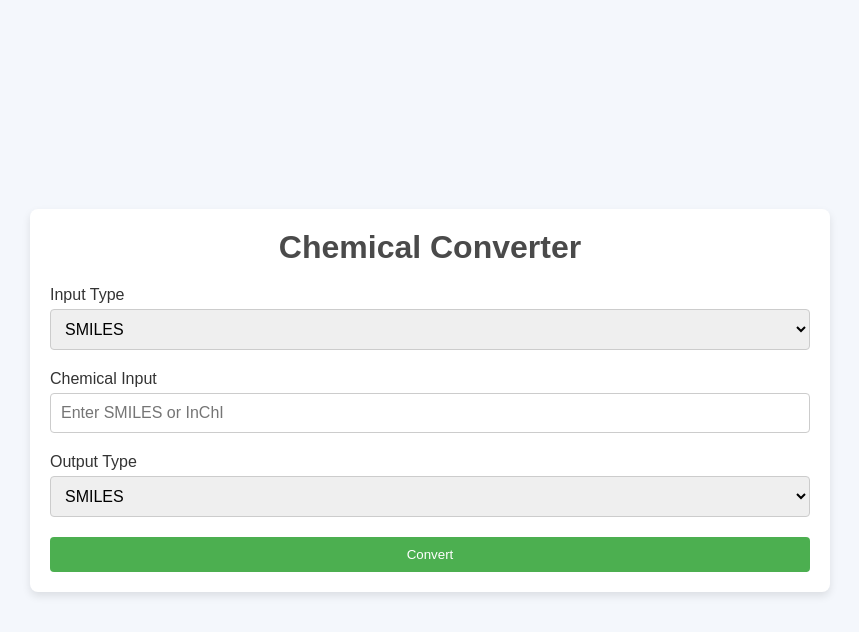
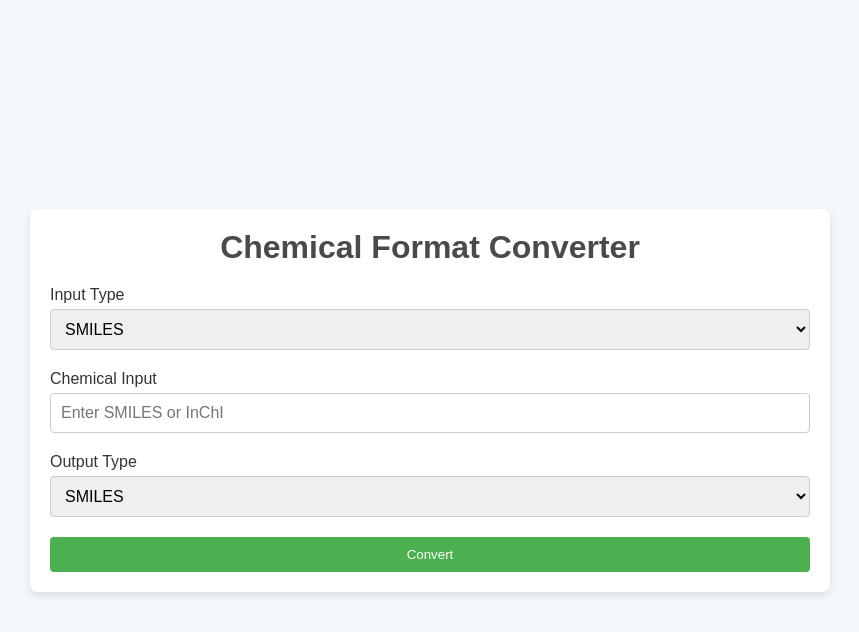
Before and after one commit to mthavarajah/chemical-formats, a Flask app: page / in a window 1280 px wide. Shown: the top 632 px of the page, without its empty margins (210-1069 px from the left). Run offline with Flask 3, Linux system fonts and the light colour scheme.

Commit message:
Update title

```diff
--- a/templates/index.html
+++ b/templates/index.html
@@ -9,7 +9,7 @@
 <body>
     <div class="container">
         <div class="form-container">
-            <h1>Chemical Converter</h1>
+            <h1>Chemical Format Converter</h1>
             <form action="/convert" method="POST">
                 <div class="form-group">
                     <label for="input_type">Input Type</label>
```
